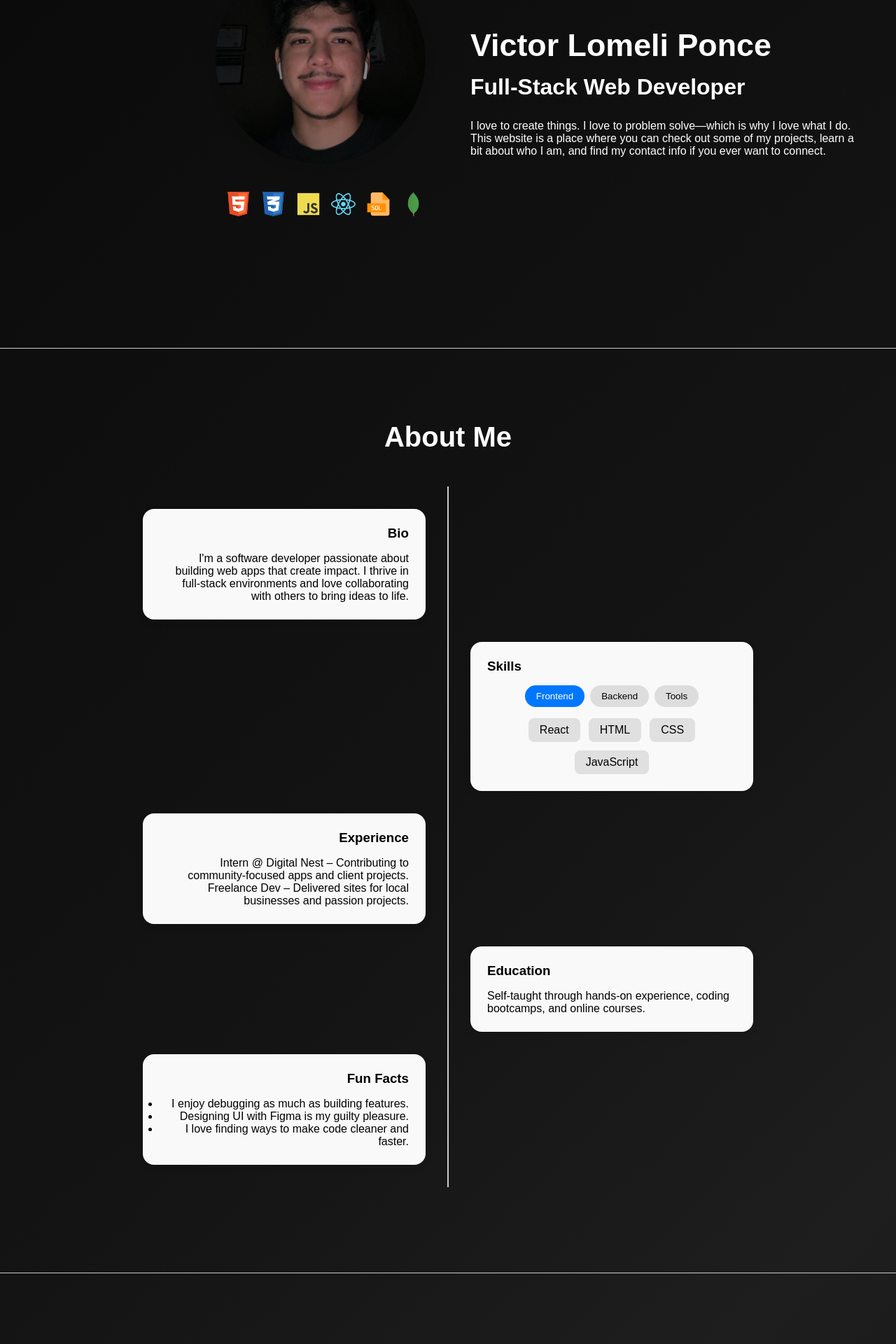
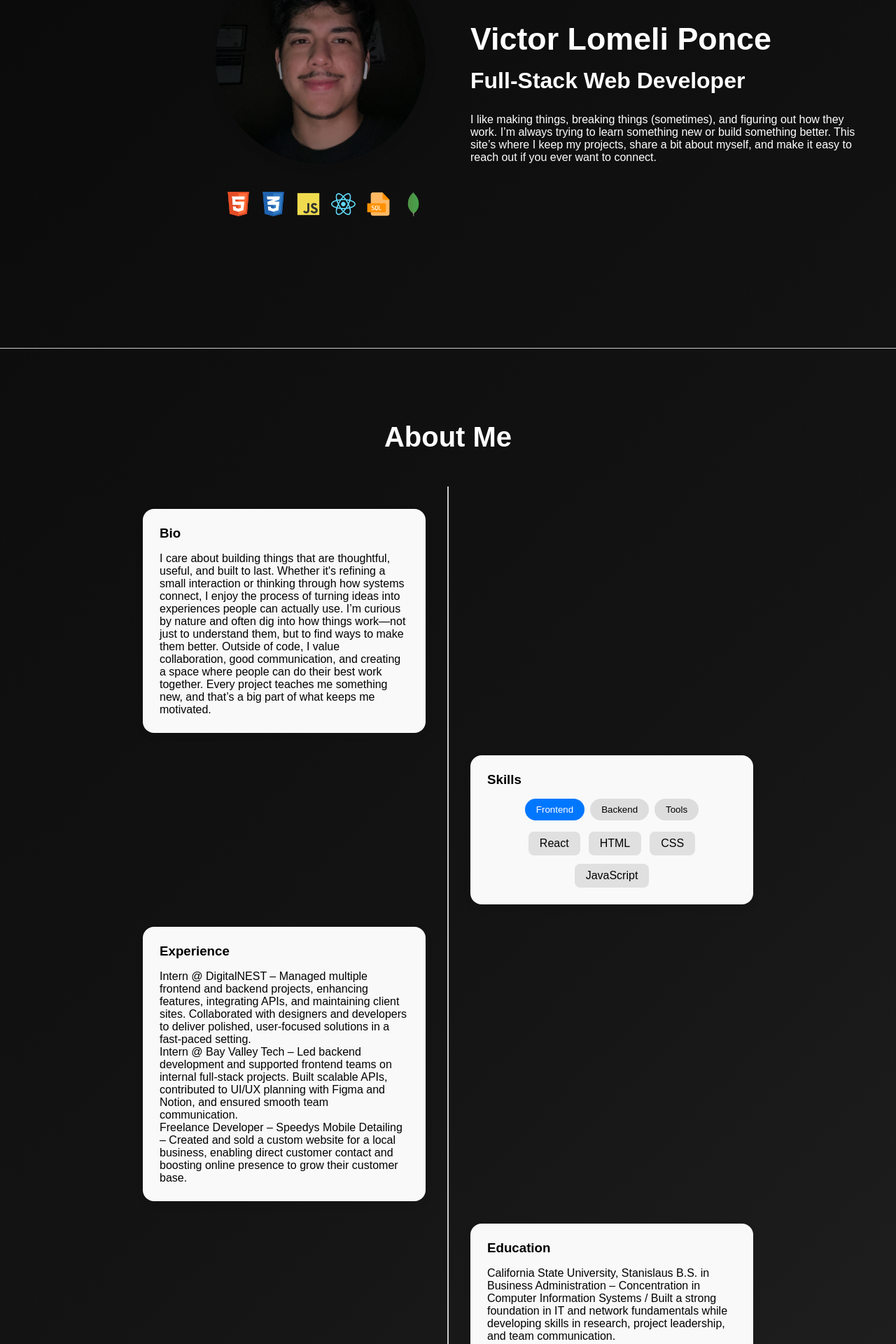
Before and after one commit to vlomeli/portfolio, a React (Vite) app: page / in a window 1280 px wide. Shown: the part 202-2122 px from the top of the page at 70% size. Built offline with nearby package versions, Linux system fonts and the light colour scheme; a web font is replaced by a local one.

Commit message:
changes to text

```diff
--- a/src/components/about/about.css
+++ b/src/components/about/about.css
@@ -45,7 +45,7 @@
 
   .timeline-item.left {
     left: 0;
-    text-align: right;
+    text-align: left;
   }
 
   .timeline-item.right {
--- a/src/components/about/about.jsx
+++ b/src/components/about/about.jsx
@@ -1,13 +1,13 @@
 import { useState, useEffect, useRef } from "react";
 import "./about.css";
 
-function About (){
+function About() {
   const [activeSkillCategory, setActiveSkillCategory] = useState("frontend");
 
   const skills = {
     frontend: ["React", "HTML", "CSS", "JavaScript"],
     backend: ["Node", "Express", "SQL", "Firebase"],
-    tools: ["Git", "Github", "Figma", "Postman"]
+    tools: ["Git", "Github", "Figma", "Postman"],
   };
 
   // Scroll reveal logic
@@ -15,8 +15,8 @@ function About (){
 
   useEffect(() => {
     const observer = new IntersectionObserver(
-      entries => {
-        entries.forEach(entry => {
+      (entries) => {
+        entries.forEach((entry) => {
           const classList = entry.target.classList;
           if (entry.isIntersecting) {
             classList.add("show");
@@ -28,12 +28,12 @@ function About (){
       { threshold: 0.2 }
     );
 
-    sectionRefs.current.forEach(ref => {
+    sectionRefs.current.forEach((ref) => {
       if (ref) observer.observe(ref);
     });
 
     return () => {
-      sectionRefs.current.forEach(ref => {
+      sectionRefs.current.forEach((ref) => {
         if (ref) observer.unobserve(ref);
       });
     };
@@ -44,17 +44,24 @@ function About (){
       title: "Bio",
       content: (
         <p>
-          I'm a software developer passionate about building web apps that create impact.
-          I thrive in full-stack environments and love collaborating with others to bring ideas to life.
+          I care about building things that are thoughtful, useful, and built to
+          last. Whether it's refining a small interaction or thinking through
+          how systems connect, I enjoy the process of turning ideas into
+          experiences people can actually use. I’m curious by nature and often
+          dig into how things work—not just to understand them, but to find ways
+          to make them better. Outside of code, I value collaboration, good
+          communication, and creating a space where people can do their best
+          work together. Every project teaches me something new, and that’s a
+          big part of what keeps me motivated.
         </p>
-      )
+      ),
     },
     {
       title: "Skills",
       content: (
         <>
           <div className="skill-tabs">
-            {Object.keys(skills).map(category => (
+            {Object.keys(skills).map((category) => (
               <button
                 key={category}
                 className={activeSkillCategory === category ? "active" : ""}
@@ -70,31 +77,62 @@ function About (){
             ))}
           </ul>
         </>
-      )
+      ),
     },
     {
       title: "Experience",
       content: (
         <>
-          <p>Intern @ Digital Nest – Contributing to community-focused apps and client projects.</p>
-          <p>Freelance Dev – Delivered sites for local businesses and passion projects.</p>
+          <p>
+            Intern @ DigitalNEST – Managed multiple frontend and backend
+            projects, enhancing features, integrating APIs, and maintaining
+            client sites. Collaborated with designers and developers to deliver
+            polished, user-focused solutions in a fast-paced setting.
+          </p>
+          <p>
+            Intern @ Bay Valley Tech – Led backend development and supported
+            frontend teams on internal full-stack projects. Built scalable APIs,
+            contributed to UI/UX planning with Figma and Notion, and ensured
+            smooth team communication.
+          </p>
+          <p>
+            Freelance Developer – Speedys Mobile Detailing – Created and sold a
+            custom website for a local business, enabling direct customer
+            contact and boosting online presence to grow their customer base.
+          </p>
         </>
-      )
+      ),
     },
     {
       title: "Education",
-      content: <p>Self-taught through hands-on experience, coding bootcamps, and online courses.</p>
+      content: (
+        <>
+          <p>
+            California State University, Stanislaus B.S. in Business
+            Administration – Concentration in Computer Information Systems / Built
+            a strong foundation in IT and network fundamentals while developing
+            skills in research, project leadership, and team communication.
+          </p>
+          <p>
+            Bay Valley Tech – Code Academy / Focused primarily on frontend
+            development with HTML, CSS, JavaScript, and React. Strengthened
+            skills through solo projects including a login page, email template,
+            and multiplication sheet. Completed a full-stack journal app to
+            explore backend fundamentals and database integration.
+          </p>
+        </>
+      ),
     },
-    {
-      title: "Fun Facts",
-      content: (
-        <ul>
-          <li>I enjoy debugging as much as building features.</li>
-          <li>Designing UI with Figma is my guilty pleasure.</li>
-          <li>I love finding ways to make code cleaner and faster.</li>
-        </ul>
-      )
-    }
+    // {
+    //   title: "Fun Facts",
+    //   content: (
+    //     <>
+    //       <p>Enjoy the outdoors when I can.</p>
+    //       <p>Video games are one of my spare time go to.</p>
+    //       <p>Genuinly like helping others when the opportunity is given. </p>
+    //     </>
+    //   ),
+    // },
   ];
 
   return (
@@ -104,7 +142,7 @@ function About (){
         {sections.map((section, index) => (
           <div
             key={index}
-          ref={el => (sectionRefs.current[index] = el)}
+            ref={(el) => (sectionRefs.current[index] = el)}
             className={`timeline-item ${index % 2 === 0 ? "left" : "right"}`}
           >
             <div
@@ -120,6 +158,6 @@ function About (){
       </div>
     </div>
   );
-};
+}
 
 export default About;
--- a/src/components/intro/intro.jsx
+++ b/src/components/intro/intro.jsx
@@ -68,10 +68,11 @@ function Intro() {
           variants={textVariants}
           viewport={{ once: true }}
         >
-          I love to create things. I love to problem solve—which is why I love
-          what I do. This website is a place where you can check out some of my
-          projects, learn a bit about who I am, and find my contact info if you
-          ever want to connect.
+          I like making things, breaking things (sometimes), and figuring out
+          how they work. I’m always trying to learn something new or build
+          something better. This site’s where I keep my projects, share a bit
+          about myself, and make it easy to reach out if you ever want to
+          connect.
         </motion.p>
       </div>
     </section>
```
Lines whose indentation alone changed are shown as unchanged.
